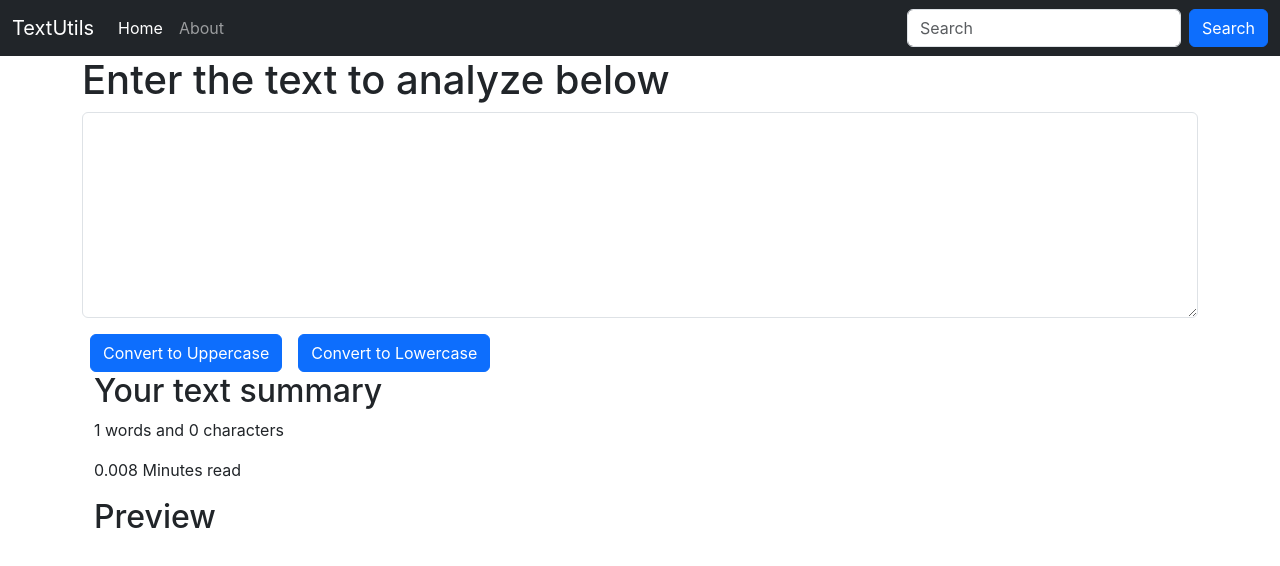
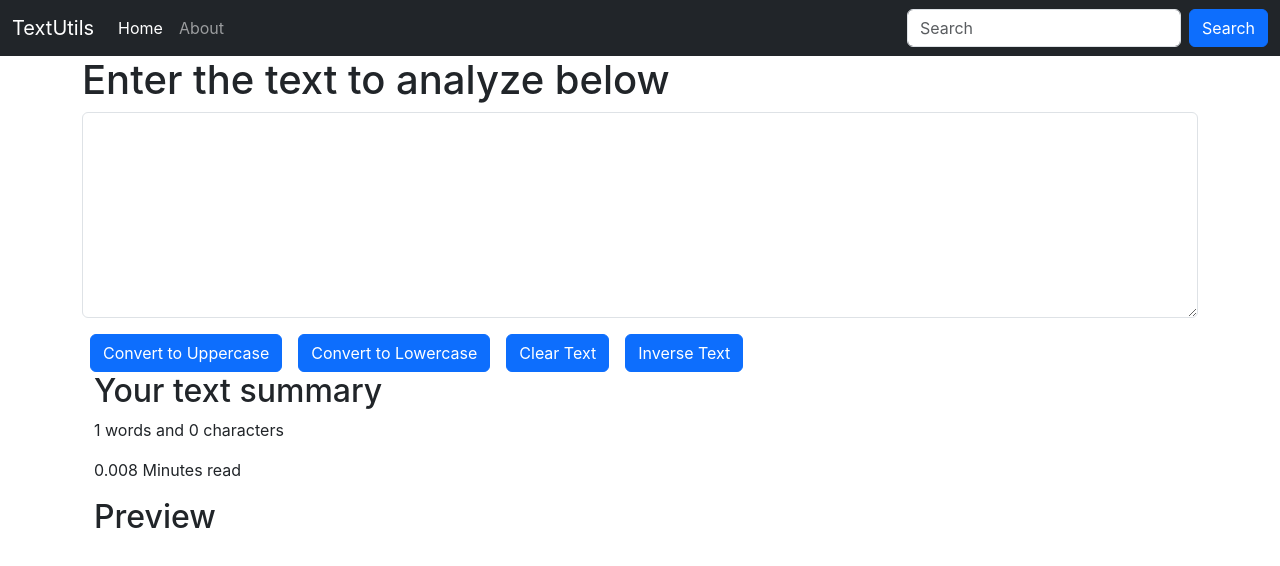
Before and after one commit to Aakarsh2207/TextUtils, a React (Create React App) app: page / in a window 1280 px wide. Shown: the top 566 px of the page. Built offline with nearby package versions, Linux system fonts and the light colour scheme.

Commit message:
V8 Clear, Inverse Text

```diff
--- a/src/components/TextForm.js
+++ b/src/components/TextForm.js
@@ -10,6 +10,16 @@
 
   const handleLoClick = () => {
     let newText = text.toLowerCase();
+    setText(newText);
+  };
+
+  const handleClearClick = () => {
+    let newText = "";
+    setText(newText);
+  };
+
+  const handleInverseClick = () => {
+    let newText = text.split("").reverse().join("");
     setText(newText);
   };
 
@@ -37,6 +47,12 @@
         <button className="btn btn-primary mx-2" onClick={handleLoClick}>
           Convert to Lowercase
         </button>
+        <button className="btn btn-primary mx-2" onClick={handleClearClick}>
+          Clear Text
+        </button>
+        <button className="btn btn-primary mx-2" onClick={handleInverseClick}>
+          Inverse Text
+        </button>
       </div>
       <div className="container">
         <h2>Your text summary</h2>
```
